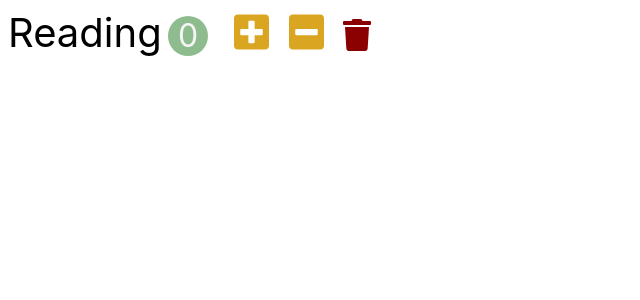
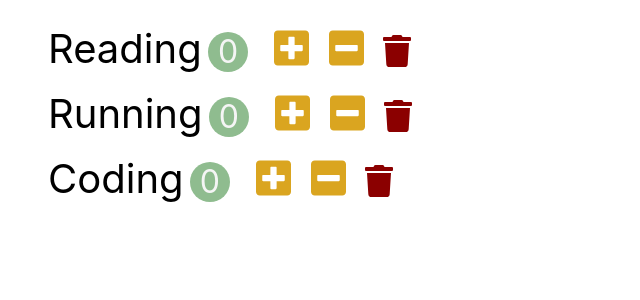
Before and after one commit to geena-keem/habit-tracker, a React (Create React App) app: page / in a window 1280 px wide. Shown: the top 300 px of the page, without its empty margins (0-640 px from the left). Built offline with nearby package versions, Linux system fonts and the light colour scheme.

Commit message:
Habits 컴포넌트 생성 및 state, list key

```diff
--- a/src/app.jsx
+++ b/src/app.jsx
@@ -1,9 +1,9 @@
 import React from 'react';
 import './app.css';
-import Habit from './components/habit';
+import Habits from './components/habits';
 
 function App() {
-  return <Habit />;
+  return <Habits />;
 }
 
 export default App;
--- a/src/components/habit.jsx
+++ b/src/components/habit.jsx
@@ -17,10 +17,17 @@
   };
 
   render() {
+    // console.log(this.props.habit);
+
+    // const habitName = this.props.habit.name;
+    // const habitCount = this.props.habit.count;
+
+    const { name, count } = this.props.habit;
+
     return (
       <li className="habit">
-        <span className="habit-name">Reading</span>
-        <span className="habit-count">{this.state.count}</span>
+        <span className="habit-name">{name}</span>
+        <span className="habit-count">{count}</span>
         <button
           className="habit-button habit-increase"
           onClick={this.handleIncrement}
--- /dev/null
+++ b/src/components/habits.jsx
@@ -0,0 +1,24 @@
+import React, { Component } from 'react';
+import Habit from './habit';
+
+class Habits extends Component {
+  state = {
+    habits: [
+      { id: 1, name: 'Reading', count: 0 },
+      { id: 2, name: 'Running', count: 0 },
+      { id: 3, name: 'Coding', count: 0 },
+    ],
+  };
+
+  render() {
+    return (
+      <ul>
+        {this.state.habits.map((habit) => (
+          <Habit key={habit.id} habit={habit} />
+        ))}
+      </ul>
+    );
+  }
+}
+
+export default Habits;
```
